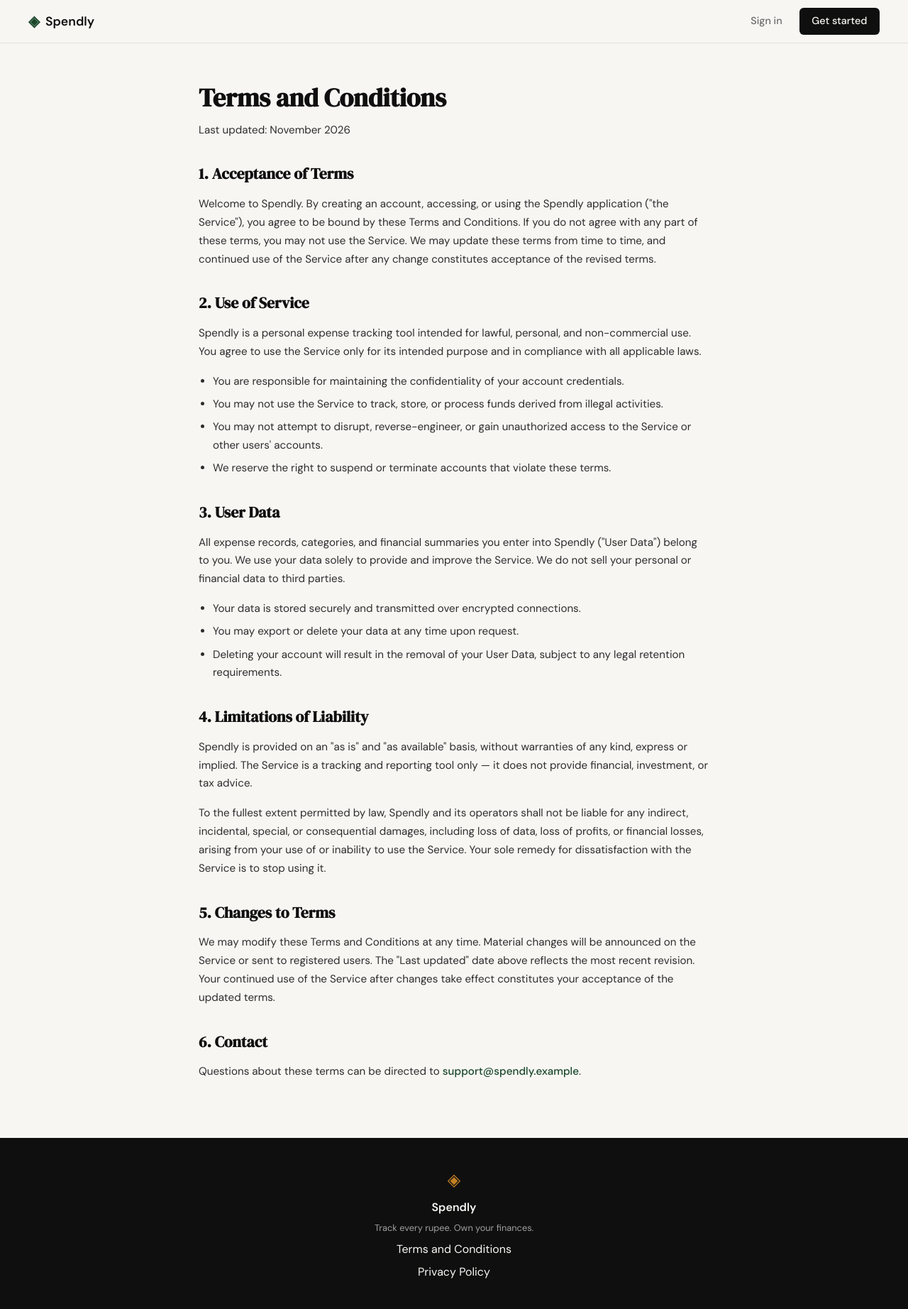
After one commit to Nishanta04/Spendly-Expense-Tracker, a Flask app: page /terms in a window 1280 px wide. The commit adds this page. Shown: the whole page at 71% size. Run offline with Flask 3, Linux system fonts and the light colour scheme.

Commit message:
added terms and condition page

```diff
--- a/app.py
+++ b/app.py
@@ -20,6 +20,11 @@ def register():
 @app.route("/login")
 def login():
     return render_template("login.html")
+
+
+@app.route("/terms")
+def terms():
+    return render_template("terms.html")
 
 
 # ------------------------------------------------------------------ #
--- a/static/css/style.css
+++ b/static/css/style.css
@@ -528,3 +528,55 @@ a { color: inherit; text-decoration: none; }
     .nav-links a:not(.nav-cta) { display: none; }
     .hero { padding: 3rem 1rem 2rem; }
 }
+
+/* ------------------------------------------------------------------ */
+/* Legal pages                                                         */
+/* ------------------------------------------------------------------ */
+
+.legal-page { padding: 3rem 1.5rem 4rem; }
+
+.legal-inner {
+    max-width: 720px;
+    margin: 0 auto;
+}
+
+.legal-title {
+    font-family: var(--font-display);
+    font-size: 2.25rem;
+    color: var(--ink);
+    margin: 0 0 0.25rem;
+}
+
+.legal-updated {
+    font-size: 0.875rem;
+    color: var(--ink-muted);
+    margin: 0 0 2rem;
+}
+
+.legal-inner h2 {
+    font-family: var(--font-display);
+    font-size: 1.35rem;
+    color: var(--ink);
+    margin: 2rem 0 0.75rem;
+}
+
+.legal-inner p {
+    font-size: 0.95rem;
+    line-height: 1.7;
+    color: var(--ink-soft);
+    margin: 0 0 1rem;
+}
+
+.legal-inner ul {
+    padding-left: 1.25rem;
+    margin: 0 0 1rem;
+}
+
+.legal-inner li {
+    font-size: 0.95rem;
+    line-height: 1.7;
+    color: var(--ink-soft);
+    margin-bottom: 0.4rem;
+}
+
+.legal-inner a { color: var(--accent); font-weight: 500; }
--- a/templates/base.html
+++ b/templates/base.html
@@ -34,7 +34,7 @@
             <span class="brand-icon">◈</span>
             <span class="footer-name">Spendly</span>
             <p class="footer-copy">Track every rupee. Own your finances.</p>
-            <a href="#">Terms and Conditions</a>
+            <a href="/terms">Terms and Conditions</a>
             <a href="#">Privacy Policy</a>
         </div>
     </footer>
--- /dev/null
+++ b/templates/terms.html
@@ -0,0 +1,81 @@
+{% extends "base.html" %}
+
+{% block title %}Terms and Conditions — Spendly{% endblock %}
+
+{% block content %}
+
+<section class="legal-page">
+    <div class="legal-inner">
+        <h1 class="legal-title">Terms and Conditions</h1>
+        <p class="legal-updated">Last updated: November 2026</p>
+
+        <h2>1. Acceptance of Terms</h2>
+        <p>
+            Welcome to Spendly. By creating an account, accessing, or using the
+            Spendly application ("the Service"), you agree to be bound by these
+            Terms and Conditions. If you do not agree with any part of these
+            terms, you may not use the Service. We may update these terms from
+            time to time, and continued use of the Service after any change
+            constitutes acceptance of the revised terms.
+        </p>
+
+        <h2>2. Use of Service</h2>
+        <p>
+            Spendly is a personal expense tracking tool intended for lawful,
+            personal, and non-commercial use. You agree to use the Service only
+            for its intended purpose and in compliance with all applicable laws.
+        </p>
+        <ul>
+            <li>You are responsible for maintaining the confidentiality of your account credentials.</li>
+            <li>You may not use the Service to track, store, or process funds derived from illegal activities.</li>
+            <li>You may not attempt to disrupt, reverse-engineer, or gain unauthorized access to the Service or other users' accounts.</li>
+            <li>We reserve the right to suspend or terminate accounts that violate these terms.</li>
+        </ul>
+
+        <h2>3. User Data</h2>
+        <p>
+            All expense records, categories, and financial summaries you enter
+            into Spendly ("User Data") belong to you. We use your data solely to
+            provide and improve the Service. We do not sell your personal or
+            financial data to third parties.
+        </p>
+        <ul>
+            <li>Your data is stored securely and transmitted over encrypted connections.</li>
+            <li>You may export or delete your data at any time upon request.</li>
+            <li>Deleting your account will result in the removal of your User Data, subject to any legal retention requirements.</li>
+        </ul>
+
+        <h2>4. Limitations of Liability</h2>
+        <p>
+            Spendly is provided on an "as is" and "as available" basis, without
+            warranties of any kind, express or implied. The Service is a
+            tracking and reporting tool only — it does not provide financial,
+            investment, or tax advice.
+        </p>
+        <p>
+            To the fullest extent permitted by law, Spendly and its operators
+            shall not be liable for any indirect, incidental, special, or
+            consequential damages, including loss of data, loss of profits, or
+            financial losses, arising from your use of or inability to use the
+            Service. Your sole remedy for dissatisfaction with the Service is
+            to stop using it.
+        </p>
+
+        <h2>5. Changes to Terms</h2>
+        <p>
+            We may modify these Terms and Conditions at any time. Material
+            changes will be announced on the Service or sent to registered
+            users. The "Last updated" date above reflects the most recent
+            revision. Your continued use of the Service after changes take
+            effect constitutes your acceptance of the updated terms.
+        </p>
+
+        <h2>6. Contact</h2>
+        <p>
+            Questions about these terms can be directed to
+            <a href="mailto:support@spendly.example">support@spendly.example</a>.
+        </p>
+    </div>
+</section>
+
+{% endblock %}
```
